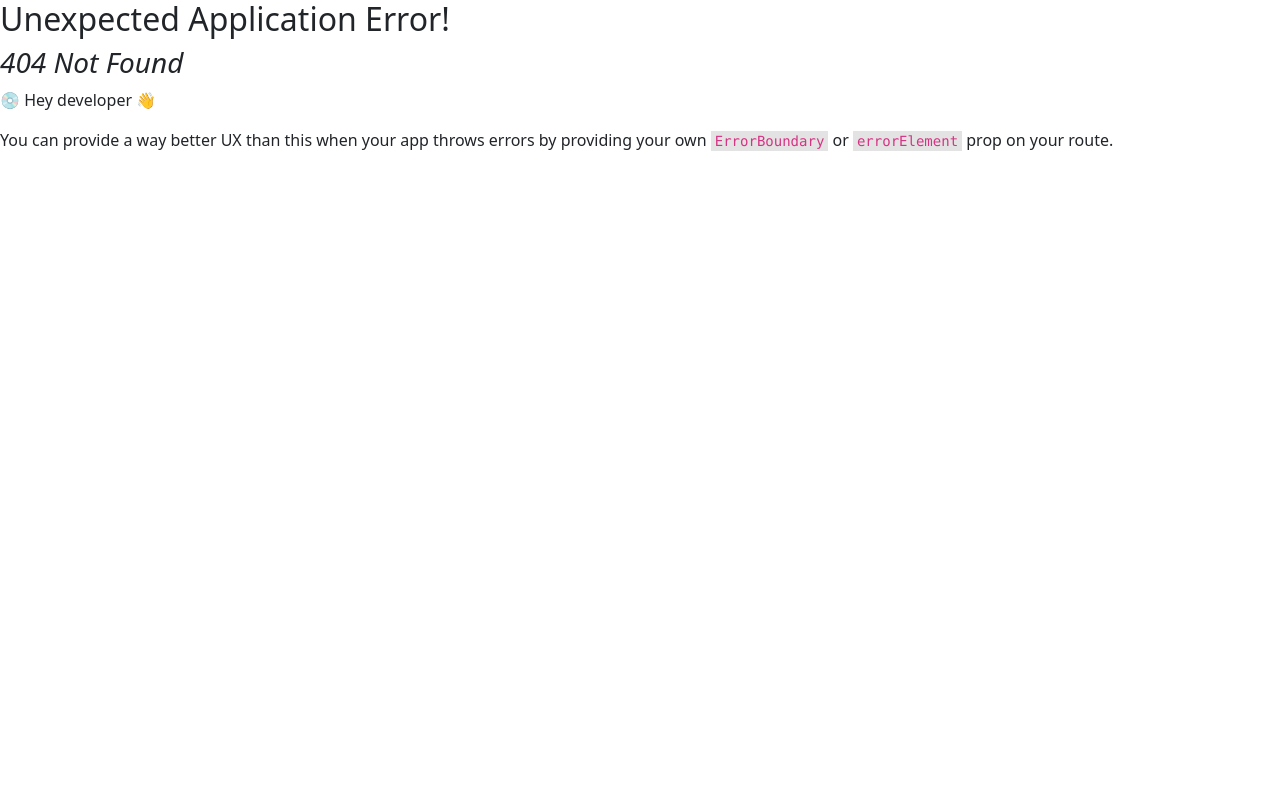
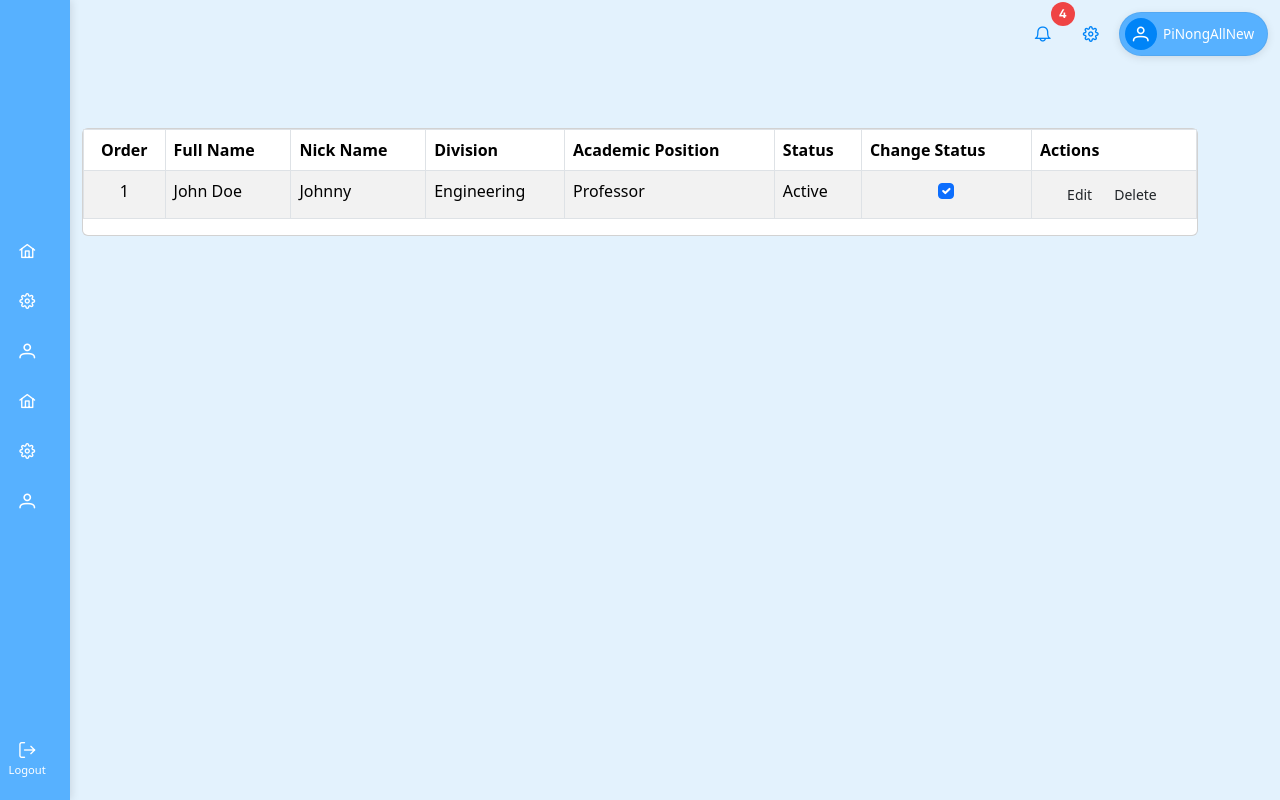
Before and after one commit to kkkkhxx/OrganicNowTestDemo, a React (Vite) app: page /TenantBootstrap in a window 1280 px wide. Before the commit this address had no page. Built offline with nearby package versions, Linux system fonts and the light colour scheme.

Commit message:
try Primereact vs Bootstrap

```diff
--- /dev/null
+++ b/src/pages/tenantbootstrap.jsx
@@ -0,0 +1,115 @@
+import React, { useState } from "react";
+import SideBar from "../component/sidebar";
+import Layout from "../layouts/MainLayout";
+import "../assets/css/tenantmanagement.css";
+import "bootstrap/dist/css/bootstrap.min.css"; // นำเข้า Bootstrap
+
+function TenantBootstrap() {
+  const [data, setData] = useState([
+    {
+      order: 1,
+      fullName: "John Doe",
+      nickName: "Johnny",
+      division: "Engineering",
+      academicPosition: "Professor",
+      status: "Active",
+      changeStatus: <input type="checkbox" className="form-check-input" />,
+      actions: (
+        <>
+          <button className="btn btn-sm form-Button-Edit me-1">
+            <i className="bi bi-pencil-fill"></i>
+          </button>
+          <button className="btn btn-sm form-Button-Del me-1">
+            <i className="bi bi-trash-fill"></i>
+          </button>
+        </>
+      ),
+    },
+    // เพิ่มข้อมูลตัวอย่างที่นี่
+  ]);
+
+  const handleToggleStatus = (item) => {
+    console.log(item);
+  };
+
+  const handleUpdate = (item) => {
+    console.log("Update: ", item);
+  };
+
+  const handleDelete = (item) => {
+    console.log("Delete: ", item);
+  };
+
+  return (
+    <Layout>
+      <div className="container">
+        <SideBar />
+        <div className="mb-5 mt-5">
+          <div className="card">
+            <div className="card-body table-responsive p-0">
+              {/* ใช้ Bootstrap table */}
+              <table className="table table-bordered table-striped text-nowrap">
+                <thead>
+                  <tr>
+                    <th className="text-center">Order</th>
+                    <th>Full Name</th>
+                    <th>Nick Name</th>
+                    <th>Division</th>
+                    <th>Academic Position</th>
+                    <th>Status</th>
+                    <th>Change Status</th>
+                    <th>Actions</th>
+                  </tr>
+                </thead>
+                <tbody>
+                  {data.length > 0 ? (
+                    data.map((item, key) => (
+                      <tr key={key}>
+                        <td className="align-top text-center">{key + 1}</td>
+                        <td className="align-top text-start">{item.fullName}</td>
+                        <td className="align-top text-start">{item.nickName}</td>
+                        <td className="align-top text-start">{item.division}</td>
+                        <td className="align-top text-start">{item.academicPosition}</td>
+                        <td className="align-top text-start">{item.status}</td>
+                        <td className="align-top text-center">
+                          <input
+                            type="checkbox"
+                            className="form-check-input"
+                            checked={item.status === "Active"}
+                            onChange={() => handleToggleStatus(item)}
+                          />
+                        </td>
+                        <td className="align-top text-center">
+                          <button
+                            className="btn btn-sm form-Button-Edit me-1"
+                            onClick={() => handleUpdate(item)}
+                          >
+                            <i className="bi bi-pencil-fill"></i> Edit
+                          </button>
+                          <button
+                            className="btn btn-sm form-Button-Del me-1"
+                            onClick={() => handleDelete(item)}
+                          >
+                            <i className="bi bi-trash-fill"></i> Delete
+                          </button>
+                        </td>
+                      </tr>
+                    ))
+                  ) : (
+                    <tr>
+                      <td colSpan="8" className="text-center">
+                        Data Not Found
+                      </td>
+                    </tr>
+                  )}
+                </tbody>
+              </table>
+            </div>
+          </div>
+        </div>
+      </div>
+    </Layout>
+  );
+}
+
+export default TenantBootstrap;
--- /dev/null
+++ b/src/pages/tenantmanagement.jsx
@@ -0,0 +1,109 @@
+import React from "react";
+import SideBar from "../component/sidebar";
+import Layout from "../layouts/MainLayout";
+import "../assets/css/tenantmanagement.css";
+import "primeicons/primeicons.css";
+
+// PrimeReact imports
+import { DataTable } from "primereact/datatable";
+import { Column } from "primereact/column";
+import { Button } from "primereact/button";
+
+function TenantManagement() {
+  const tableHeaders = [
+    "Order",
+    "Full Name",
+    "Nick Name",
+    "Division",
+    "Academic Position",
+    "Status",
+    "Change Status",
+    "Actions",
+  ];
+
+  const data = [
+    {
+      order: 1,
+      fullName: "John Doe",
+      nickName: "Johnny",
+      division: "Engineering",
+      academicPosition: "Professor",
+      status: "Active",
+      changeStatus: <input type="checkbox" className="form-check-input" />,
+      actions: (
+        <>
+          <button className="btn btn-sm form-Button-Edit me-1">
+            <i className="bi bi-pencil-fill"></i>
+          </button>
+          <button className="btn btn-sm form-Button-Del me-1">
+            <i className="bi bi-trash-fill"></i>
+          </button>
+        </>
+      ),
+    },
+    // Add more data objects here as necessary
+  ];
+
+  return (
+    <Layout>
+      <div className="container">
+        <SideBar />
+        <div className="mb-5 mt-5">
+          <div className="card">
+            <div className="card-body table-responsive p-0">
+              {/* PrimeReact DataTable */}
+              <DataTable
+                value={data}
+                className="table data-mouse table-head-fixed text-nowrap form-Table"
+              >
+                <Column
+                  header={tableHeaders[0]}
+                  body={(rowData, { rowIndex }) => rowIndex + 1}
+                  className="text-center"
+                />
+                <Column header={tableHeaders[1]} field="fullName" />
+                <Column header={tableHeaders[2]} field="nickName" />
+                <Column header={tableHeaders[3]} field="division" />
+                <Column header={tableHeaders[4]} field="academicPosition" />
+                <Column header={tableHeaders[5]} field="status" />
+                <Column
+                  header={tableHeaders[6]}
+                  body={(rowData) => (
+                    <input
+                      type="checkbox"
+                      className="form-check-input"
+                      checked={rowData.status === "Active"}
+                    />
+                  )}
+                />
+                <Column
+                  header={tableHeaders[7]}
+                  body={(rowData) => (
+                    <div className="text-center">
+                      <Button
+                        icon="pi pi-pencil"
+                        className="p-button-sm p-button-rounded p-button-text form-Button-Edit me-1"
+                        onClick={() => {
+                          console.log("Edit button clicked");
+                        }}
+                      />
+                      <Button
+                        icon="pi pi-trash"
+                        className="p-button-sm p-button-rounded p-button-text form-Button-Del me-1"
+                        onClick={() => {
+                          console.log("Delete button clicked");
+                        }}
+                      />
+                    </div>
+                  )}
+                />
+              </DataTable>
+            </div>
+          </div>
+        </div>
+      </div>
+    </Layout>
+  );
+}
+
+export default TenantManagement;
```
Also changed, not shown: src/main.jsx (+6 -8 lines), src/assets/css/tenantmanagement.css (added), 1 other file (tests, documents, lock files or other folders).
